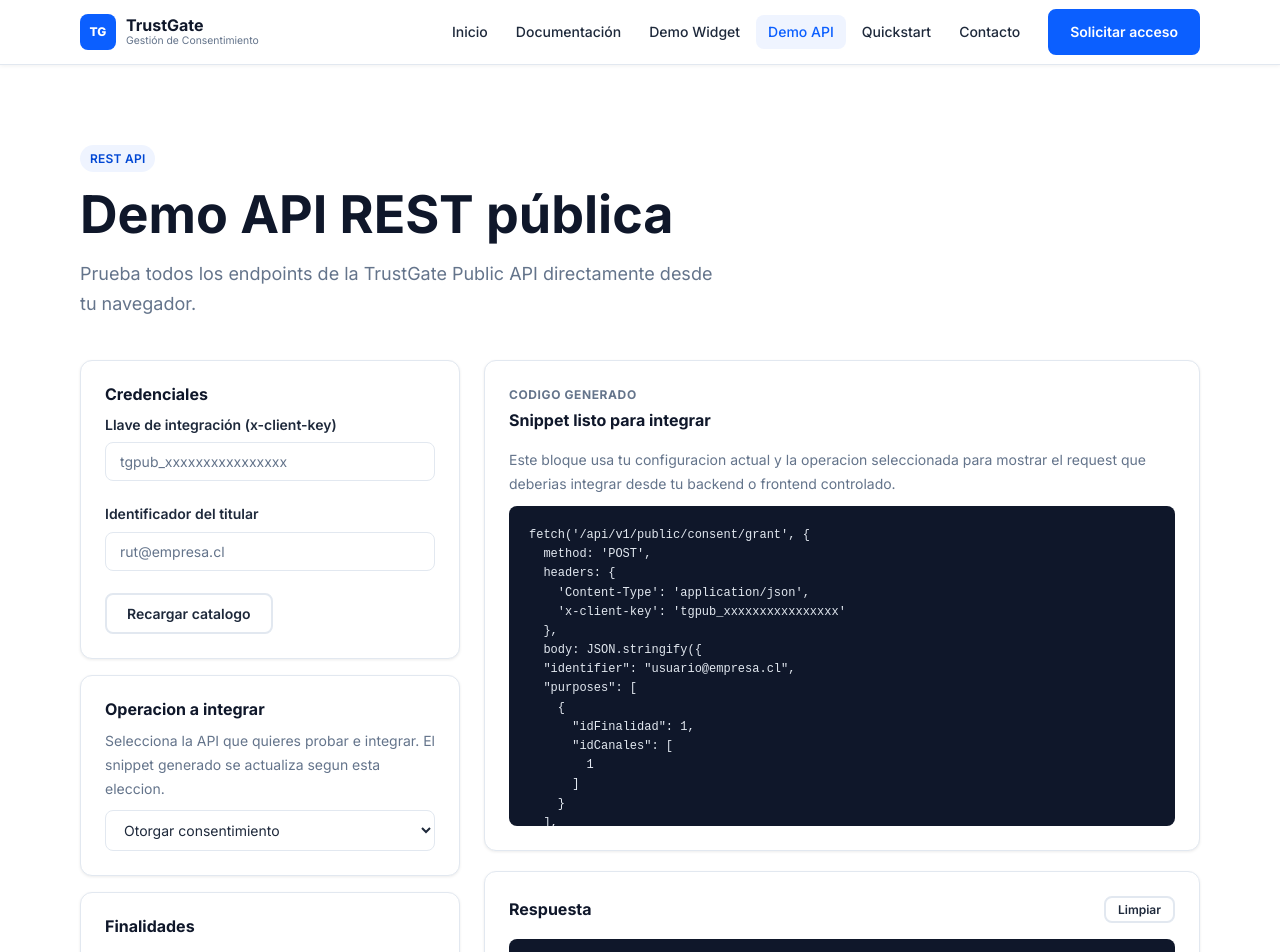
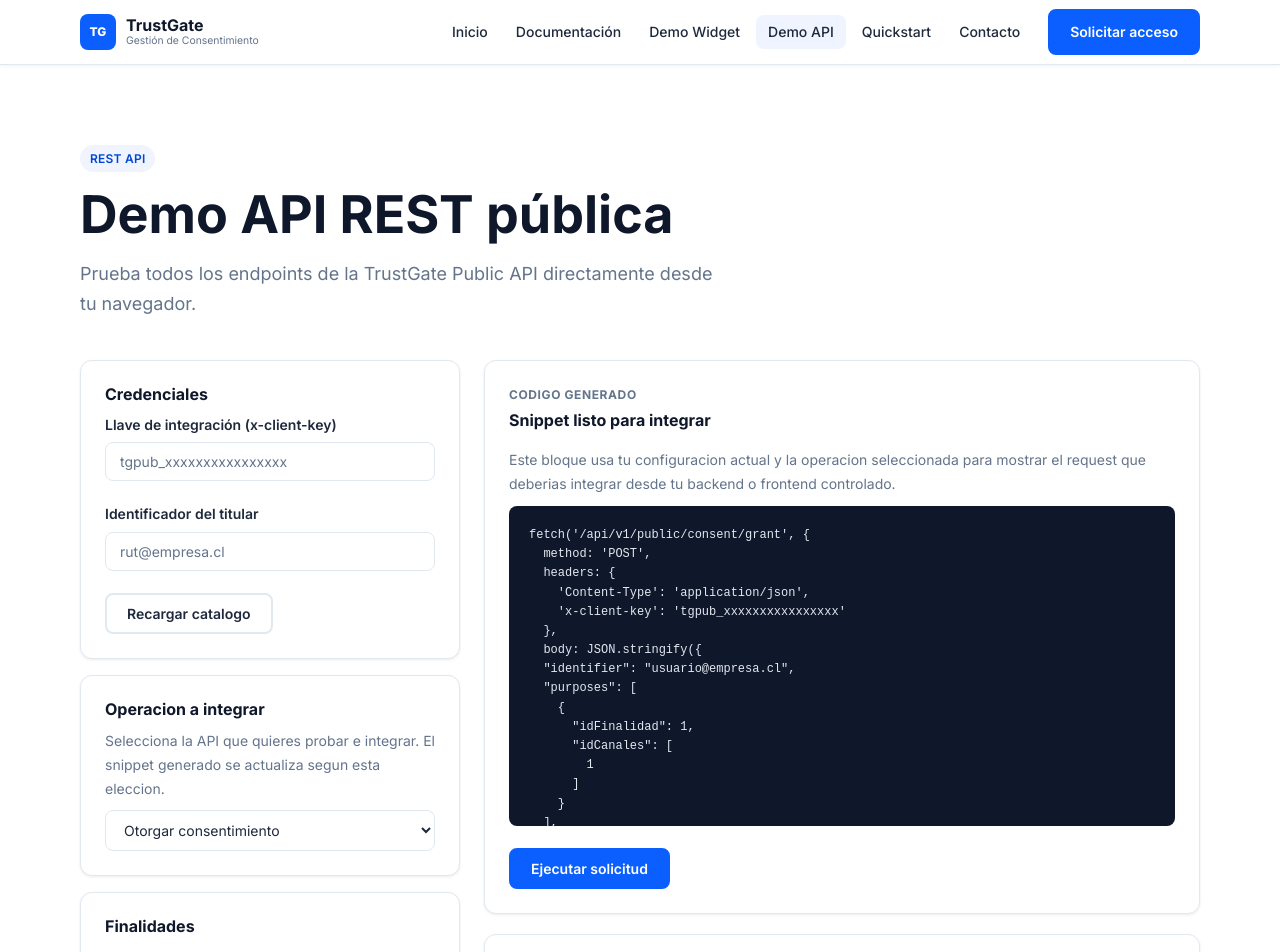
Before and after one commit to felipesotodev-glitch/trustgate_public, an Angular app: page /api-demo in a window 1280 px wide. Shown: the top 952 px of the page. Built offline with nearby package versions, Linux system fonts and the light colour scheme; no server answers.

Commit message:
feat: add execution button and logic for selected API operations in demo

```diff
--- a/src/app/pages/api-demo/api-demo.component.ts
+++ b/src/app/pages/api-demo/api-demo.component.ts
@@ -197,6 +197,11 @@
                 Este bloque usa tu configuracion actual y la operacion seleccionada para mostrar el request que deberias integrar desde tu backend o frontend controlado.
               </p>
               <pre class="apidemo-code__pre" aria-label="Snippet de integracion API">{{ buildIntegrationSnippet() }}</pre>
+              <div class="demo-actions" style="margin-top:12px">
+                <button class="btn btn-primary" type="button" (click)="executeSelectedOperation()" [disabled]="isExecuteDisabled() || loading()">
+                  {{ loading() ? 'Ejecutando...' : 'Ejecutar solicitud' }}
+                </button>
+              </div>
             </div>
 
             <div class="apidemo-response card">
@@ -614,6 +619,41 @@
     return snippetByOperation[this.selectedOperation];
   }
 
+  executeSelectedOperation(): Promise<void> {
+    switch (this.selectedOperation) {
+      case 'purposes':
+        return this.loadPurposes();
+      case 'status':
+        return this.queryStatus();
+      case 'grant':
+        return this.grantConsent();
+      case 'revoke':
+        return this.revokeConsent();
+      default:
+        return Promise.resolve();
+    }
+  }
+
+  isExecuteDisabled(): boolean {
+    if (!this.clientKey.trim()) {
+      return true;
+    }
+
+    if (this.selectedOperation === 'status') {
+      return !this.identifier.trim();
+    }
+
+    if (this.selectedOperation === 'grant') {
+      return !this.identifier.trim() || !this.hasSelectedGrantItems();
+    }
+
+    if (this.selectedOperation === 'revoke') {
+      return !this.identifier.trim() || !this.hasSelectedRevokeItems();
+    }
+
+    return false;
+  }
+
   private buildPurposesSnippet(): string {
     return `fetch('/api/v1/public/consent/purposes', {
   method: 'GET',
```
